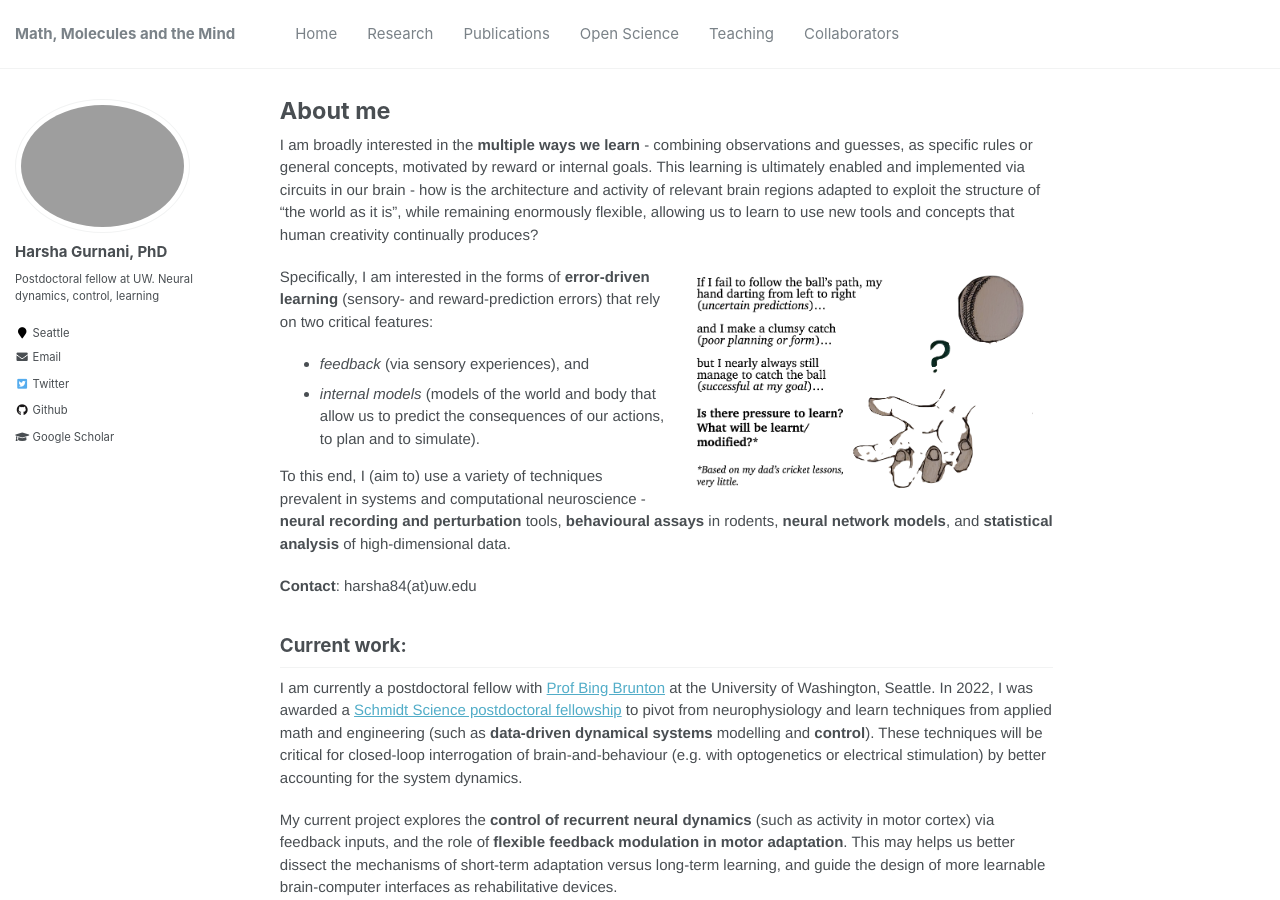
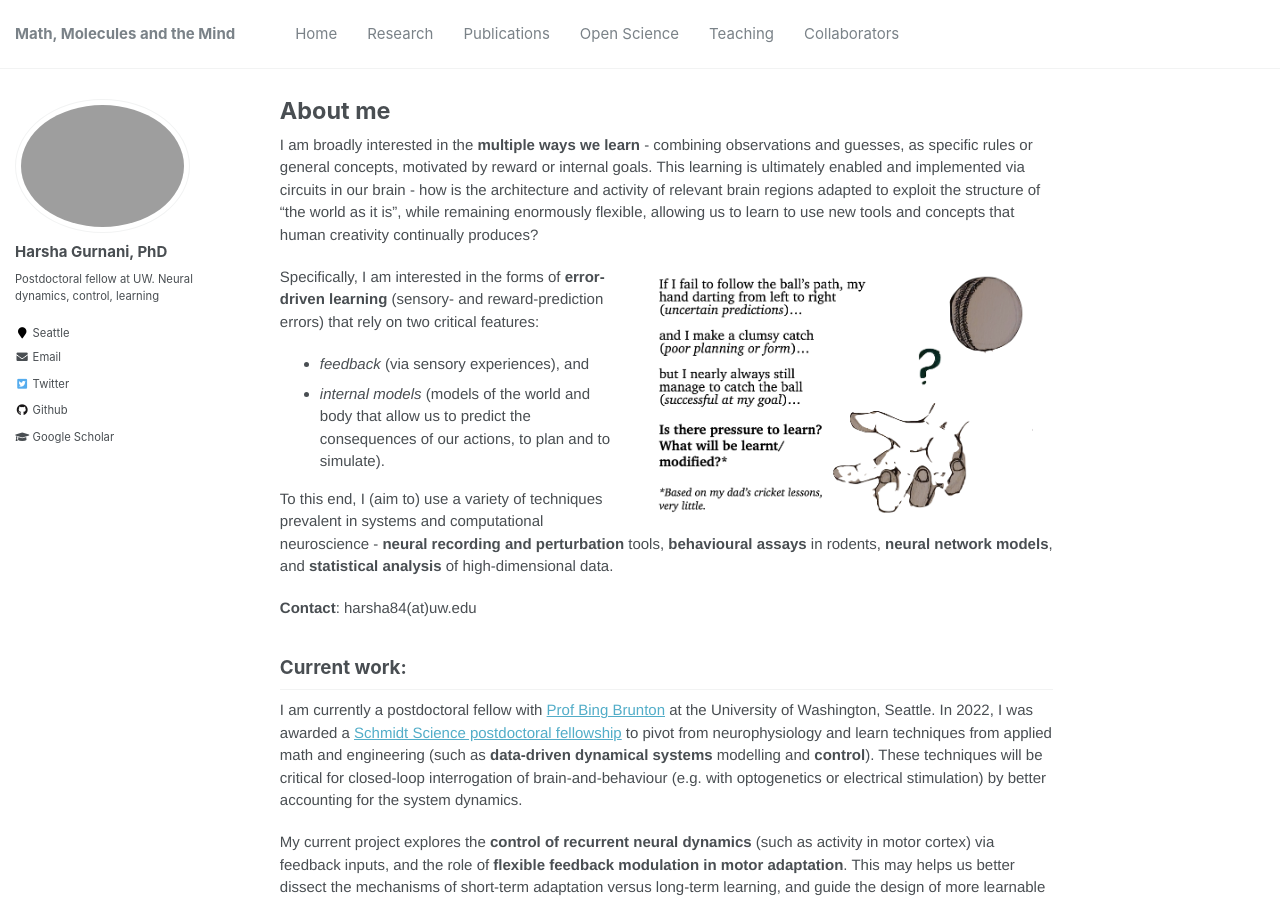
Before and after one commit to harshagurnani/harshagurnani.github.io, a Jekyll site: the page built from _pages/about.md, in a window 1280 px wide and 900 px high. Built offline with Jekyll 4.4.1, drawn with Linux system fonts in a browser that asks for light colours.

Commit message:
Update about.md

```diff
--- a/_pages/about.md
+++ b/_pages/about.md
@@ -10,7 +10,7 @@ redirect_from:
 
 I am broadly interested in the __multiple ways we learn__  - combining observations and guesses, as specific rules or general concepts, motivated by reward or internal goals. This learning is ultimately enabled and implemented via circuits in our brain - how is the architecture and activity of relevant brain regions adapted to exploit the structure of "the world as it is", while remaining enormously flexible, allowing us to learn to use new tools and concepts that human creativity continually produces?
 
-<img align="right" src="/images/cricket.png" alt="Hand ready to catch ball" hspace=20px width="45%" />
+<img align="right" src="/images/cricket.png" alt="Hand ready to catch ball" hspace=20px width="50%" />
 Specifically, I am interested in the forms of __error-driven learning__ (sensory- and reward-prediction errors) that rely on two critical features:
 - _feedback_ (via sensory experiences), and
 - _internal models_ (models of the world and body that allow us to predict the consequences of our actions, to plan and to simulate).
```
